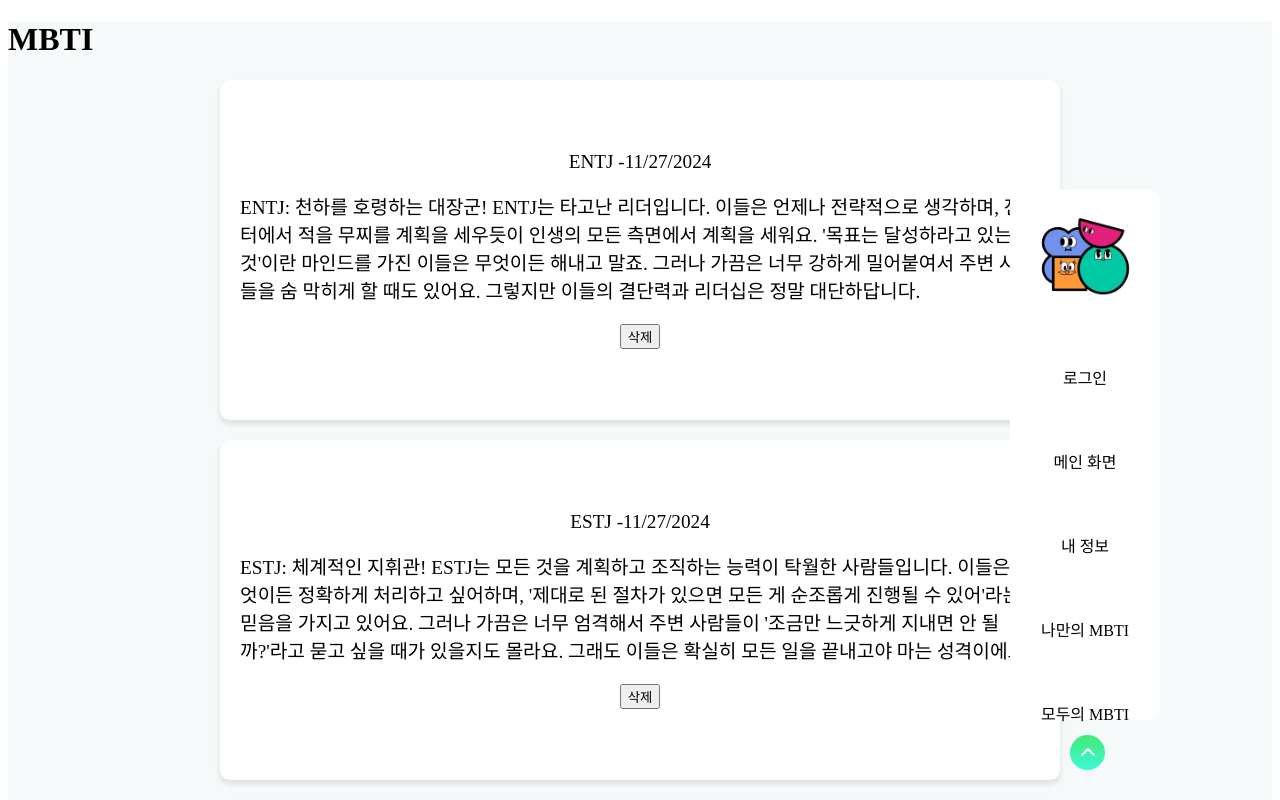
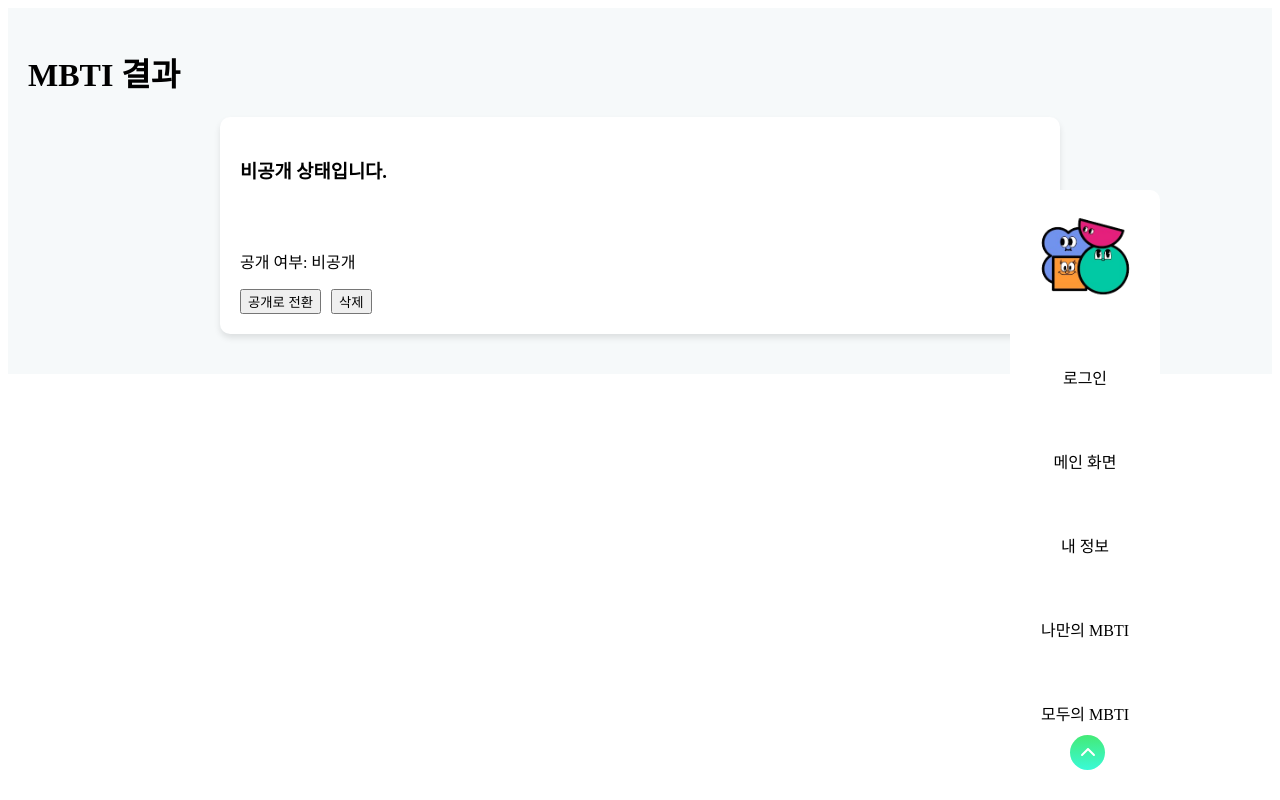
Before and after one commit to wooseok-react7/mbtipoject, a React (Vite) app: page /results in a window 1280 px wide. Shown: the top 800 px of the page. Built offline with nearby package versions, Linux system fonts and the light colour scheme; data requests are answered from the project's data file.

Commit message:
최종 완성 굳👍

```diff
--- a/db.json
+++ b/db.json
@@ -1,49 +1,9 @@
 {
   "testResults": [
     {
-      "mbtiResult": "ENTJ",
-      "timestamp": "2024-11-27T15:33:57.046Z",
+      "mbtiResult": "ESTJ",
+      "timestamp": "2024-11-28T02:49:00.818Z",
       "id": 1
-    },
-    {
-      "mbtiResult": "ESTJ",
-      "timestamp": "2024-11-27T15:41:13.649Z",
-      "id": 2
-    },
-    {
-      "mbtiResult": "ESTJ",
-      "timestamp": "2024-11-27T15:41:17.954Z",
-      "id": 3
-    },
-    {
-      "mbtiResult": "ESTJ",
-      "timestamp": "2024-11-27T15:41:24.396Z",
-      "id": 4
-    },
-    {
-      "mbtiResult": "ESTJ",
-      "timestamp": "2024-11-27T15:41:27.967Z",
-      "id": 5
-    },
-    {
-      "mbtiResult": "ESTJ",
-      "timestamp": "2024-11-27T15:41:31.641Z",
-      "id": 6
-    },
-    {
-      "mbtiResult": "ESTJ",
-      "timestamp": "2024-11-27T15:41:35.969Z",
-      "id": 7
-    },
-    {
-      "mbtiResult": "ESTJ",
-      "timestamp": "2024-11-27T16:56:45.659Z",
-      "id": 8
-    },
-    {
-      "mbtiResult": "INFP",
-      "timestamp": "2024-11-27T17:43:49.186Z",
-      "id": 9
     }
   ]
 }
--- a/src/components/HeaderLayout.jsx
+++ b/src/components/HeaderLayout.jsx
@@ -53,7 +53,7 @@
         <MbtiHeaderImg src={MbtiHeader} />
         <HeaderTitle> MBTI</HeaderTitle>
         <HeaderLink to="/">Main</HeaderLink>
-        <HeaderLink to="/mypage">모두의 Mbti</HeaderLink>
+        <HeaderLink to="/resultlist">모두의 Mbti</HeaderLink>
         <HeaderLink to="/mypage">내 정보 </HeaderLink>
         <HeaderLink to="/results">테스트 결과</HeaderLink>
         {isAuthenticated ? (
--- a/src/pages/ResultsPage.jsx
+++ b/src/pages/ResultsPage.jsx
@@ -1,65 +1,94 @@
 import React, { useEffect, useState } from "react";
-import { getTestResults } from "../api/testResults";
-import { deleteTestResult } from "../api/testResults";
+import {
+  getTestResults,
+  updateTestResultVisibility,
+  deleteTestResult,
+} from "../api/testResults";
 import { mbtiDescriptions } from "../utils/mbtiCalculator";
 import styled from "styled-components";
 
-//뭘 불러와야 되냐 내 db.json에 있는 데이터를 testResults.js를 이용해서
-
 const ResultsPage = () => {
-  const [testResults, setTestResults] = useState([]); // api 데이터 저장
-  const [loading, setLoading] = useState(true); // 로딩 상태를 관리
+  const [testResults, setTestResults] = useState([]);
+  const [loading, setLoading] = useState(true);
 
   const fetchTestResults = async () => {
     try {
-      setLoading(true); // 데잍처를 가져오는 중임을 표시함
-      const results = await getTestResults(); //api 호출함
-      setTestResults(results); // 가져온 데이터를 상태에 저장함
+      setLoading(true);
+      const results = await getTestResults();
+      console.log("Fetched results after visibility update:", results); // 결과 출력
+      setTestResults(results);
     } catch (error) {
-      console.error("Error fetching test results", error); // api 호출 실패시 에러 출력
+      console.error("Error fetching test results", error);
     } finally {
-      setLoading(false); // 데이처를 가져오면 로딩 상탤르 false로 변경
-      // finally : 성공하든 실패하든 데이터를 가져오는 작업이 끝난 후 로딩 상태를 false로 변경
+      setLoading(false);
+    }
+  };
+
+  const handleToggleVisibility = async (id, currentVisibility) => {
+    try {
+      const response = await updateTestResultVisibility(id, !currentVisibility);
+      console.log("Visibility updated:", response); // 서버 응답 확인
+      setTestResults((prevResults) =>
+        prevResults.map((result) =>
+          result.id === id
+            ? { ...result, visibility: !currentVisibility }
+            : result
+        )
+      );
+    } catch (error) {
+      console.error("Error updating visibility:", error);
     }
   };
 
   const handleDelete = async (id) => {
-    console.log("삭제", id);
-    if (!id) {
-      console.error("id 값이 유효하지 않다?", id);
-      return;
-    }
     try {
       await deleteTestResult(id);
-      setTestResults((prevResulus) =>
-        prevResulus.filter((result) => result.id !== id)
+      setTestResults((prevResults) =>
+        prevResults.filter((result) => result.id !== id)
       );
     } catch (error) {
-      console.error("삭제중 오류 ㅋㅋ", error);
+      console.error("Error deleting test result:", error);
     }
   };
 
   useEffect(() => {
     fetchTestResults();
-    // 컴포넌트가 처음 렌더링될 때 fetchTestResults 실행
   }, []);
 
   if (loading) {
-    return <div>데이터를 불러오고 있습니다 잠시만 기달려주세요.</div>;
+    return <div>데이터를 불러오고 있습니다. 잠시만 기다려주세요.</div>;
   }
 
   return (
     <Wrapper>
-      <h1>MBTI</h1>
-      {testResults.map((results) => (
-        <ListCard key={results.id}>
-          {results.mbtiResult} -
-          {new Date(results.timestamp).toLocaleDateString()}
-          <p className="text-lg text-gray-700 mb-6">
-            {mbtiDescriptions[results.mbtiResult] ||
-              "해당 성격 유형에 대한 설명이 없습니다."}
+      <h1>MBTI 결과</h1>
+      {testResults.map((result) => (
+        <ListCard key={result.id}>
+          <h3>
+            {result.visibility ? result.mbtiResult : "비공개 상태입니다."}
+          </h3>
+          <p>
+            {result.visibility
+              ? mbtiDescriptions[result.mbtiResult] ||
+                "해당 성격 유형에 대한 설명이 없습니다."
+              : ""}
           </p>
-          <button onClick={() => handleDelete(results.id)}>삭제</button>
+          <p>공개 여부: {result.visibility ? "공개" : "비공개"}</p>
+          <div>
+            <button
+              onClick={() =>
+                handleToggleVisibility(result.id, result.visibility)
+              }
+            >
+              {result.visibility ? "비공개로 전환" : "공개로 전환"}
+            </button>
+            <button
+              onClick={() => handleDelete(result.id)}
+              style={{ marginLeft: "10px" }}
+            >
+              삭제
+            </button>
+          </div>
         </ListCard>
       ))}
     </Wrapper>
@@ -68,11 +97,11 @@
 
 const Wrapper = styled.div`
   background-color: rgb(246, 249, 250);
+  padding: 20px;
 `;
 
 const ListCard = styled.div`
   width: 800px;
-  height: 300px;
   background-color: white;
   margin: 20px auto;
   padding: 20px;
@@ -80,10 +109,7 @@
   box-shadow: 0px 4px 6px rgba(0, 0, 0, 0.1);
   display: flex;
   flex-direction: column;
-  justify-content: center;
-  align-items: center;
-  color: black;
-  font-size: 1.2rem;
+  align-items: flex-start;
 `;
 
 export default ResultsPage;
--- a/src/pages/TestResultList.jsx
+++ b/src/pages/TestResultList.jsx
@@ -20,10 +20,8 @@
   height: auto;
 
   flex-direction: column;
-  /* padding-top: 100px; */
   margin-top: 200px;
   margin-bottom: 50px;
-  /* height: 500px; */
   width: 100%;
   max-width: 900px;
   & > div {
@@ -41,10 +39,19 @@
 
   const fetchTestResults = async () => {
     try {
-      setIsLoading(true); // 로딩 시작
+      setIsLoading(true);
       const response = await axios.get(API_URL);
-      console.log("API Response:", response.data); // 전체 응답 확인
-      setTestResults(response.data ?? []); // 데이터 설정
+
+      // 공개 데이터만 필터링하고 누락된 mbtiDescriptions 처리
+      const visibleResults = response.data
+        .filter((result) => result.visibility === true) // 공개 데이터만 필터링
+        .map((result) => ({
+          ...result,
+          mbtiDescriptions:
+            result.mbtiDescriptions || "해당 성격 유형에 대한 설명이 없습니다.",
+        }));
+
+      setTestResults(visibleResults); // 필터링된 데이터 설정
     } catch (error) {
       console.error("Error fetching test results:", error);
       setTestResults([]); // 에러 발생 시 빈 배열로 설정
@@ -81,8 +88,12 @@
                 </p>
                 <p>
                   <strong>생성 시간:</strong>{" "}
-                  {new Date(result.timestamp).toLocaleString()}
+                  {result.timestamp
+                    ? new Date(result.timestamp).toLocaleString()
+                    : "유효한 생성 시간이 없습니다."}
                 </p>
+                <strong>MBTI</strong>
+                {result.mbtiDescriptions}
               </Bodybar>
             ))
           ) : (
```
